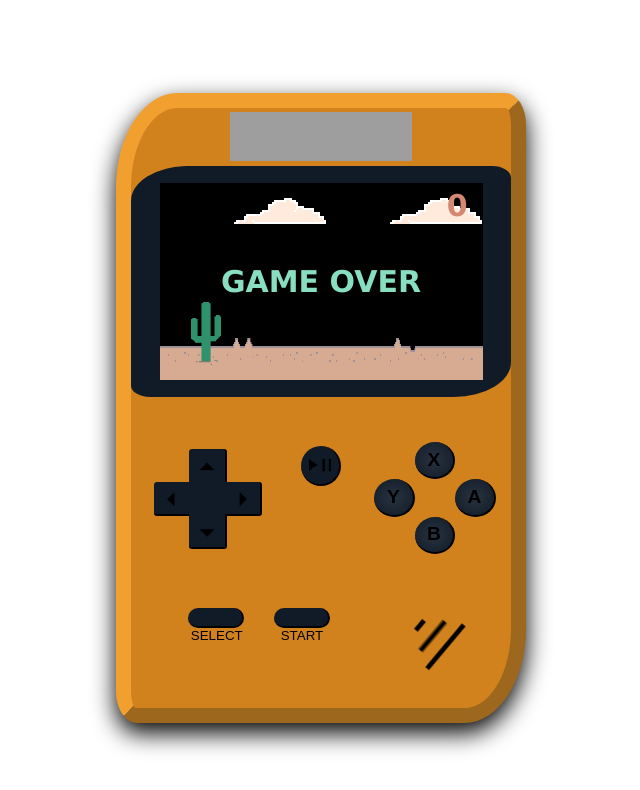
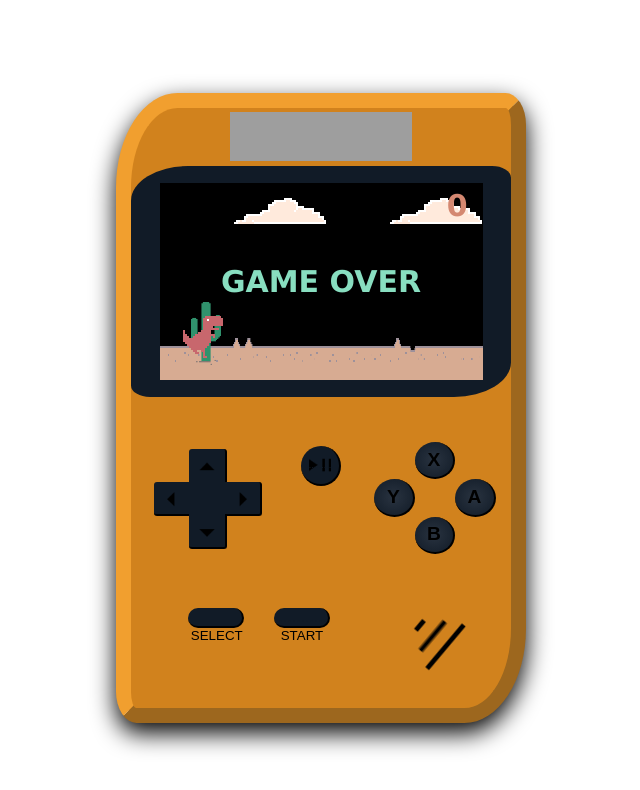
Before and after one commit to jesuscript96/Proyecto-01, a plain HTML site: page pages/juego.html in a window 1280 px wide. Shown: the whole page, without its empty margins (327-967 px from the left). Drawn offline with Linux system fonts and the light colour scheme; the site is published under a folder, as on GitHub Pages, so addresses that start at the root find nothing; grey boxes are pictures that could not be loaded.

Commit message:
El dinosaurio sigue sin aparecer, nueva prueba

```diff
--- a/css/style.css
+++ b/css/style.css
@@ -58,9 +58,6 @@
     position: relative;
     transition: background-color 1s linear;
     overflow: hidden;
-    display: flex;
-    align-items: flex-end;
-
 }
 
 .mediodia {
@@ -84,9 +81,8 @@
     left: 21px;
     z-index: 2;
 
-    background: url(/image/dino.png) repeat-x 0px 0px;
+    background: url(../image/dino.png) repeat-x 0px 0px;
     background-size: cover;
-    background-position-x: 0px;
 }
 
 .dino-corriendo {
```
